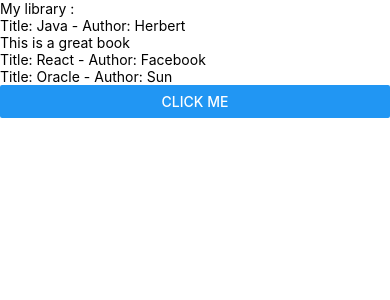
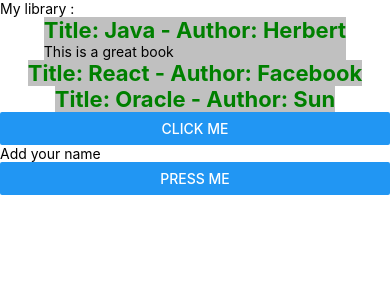
Before and after one commit to saif-mhr/Awesome, a React Native app: screen / in a window 390 px wide. Shown: the top 300 px of the page. Built offline with nearby package versions, Linux system fonts and the light colour scheme.

Commit message:
add more work

```diff
--- a/App.js
+++ b/App.js
@@ -1,110 +1,127 @@
-import React, { useState } from "react";
+import React, { Component } from "react";
 
 import {
   View,
   Text,
-  Button
+  Button,
+  TextInput
 } from "react-native";
 
 import Book from "./Book";
 
-const App = () => {
+export default class App extends Component {
 
-  const[initialBooks, updatedBooks] = useState(
-   [
+  state = {
+    books: [
       { title: "Java", author: "Herbert" },
       { title: "React", author: "Facebook" },
       { title: "Oracle", author: "Sun" }
-   ]
-  );
+    ],
 
-  const onChangeBookNameHandler = newTitle => {
-    updatedBooks(
-      [
-        { title: newTitle, author: "Herbert" },
+    nameValue:''
+  };
+
+  onChangeBookNameHandler = newTitle => {
+     this.setState({
+      books: [
+        { title: newTitle, author: "Khan" },
         { title: "React", author: "Facebook" },
         { title: "Oracle", author: "Sun" }
       ]
-    );
+     });
   };
+
+  // changeTextHandler = text => {
+  //   this.setState({ nameValue: text });
+  // }
+  render() {
+    const { nameValue } = this.state;
     return (
       <View>
         <Text>My library :</Text>
 
         <Book
-        title={initialBooks[0].title}
-        author={initialBooks[0].author}
-        click={() => onChangeBookNameHandler("jre")}
+          title={this.state.books[0].title}
+          author={this.state.books[0].author}
+          click={() => this.onChangeBookNameHandler("jre")}
           >
           <Text>This is a great book</Text>
         </Book>
 
         <Book
-        title={initialBooks[1].title}
-        author={initialBooks[1].author}
+          title={this.state.books[1].title}
+          author={this.state.books[1].author}
         />
 
         <Book
-        title={initialBooks[2].title}
-        author={initialBooks[2].author}
+          title={this.state.books[2].title}
+          author={this.state.books[2].author}
         />
 
-      <Button title="Click me" onPress={onChangeBookNameHandler.bind(this, "Jdk 1.5")} />
+        <Button title="Click me" onPress={this.onChangeBookNameHandler.bind(this, "Jdk 1.5")} />
+
+        <TextInput
+           placeholder="Add your name"
+           onChangeText={text => this.setState({ nameValue: text })}
+           value={nameValue}
+        />
+
+        <Button
+           onPress={() => alert(`Name: ${nameValue}`) }
+           title="Press me"
+        />
       </View>
     );
   }
+}
 
-export default App;
+//export default App;
 
-// export default class App extends Component {
 
-//   state = {
-//     books: [
+// const App = () => {
+
+//   const[initialBooks, updatedBooks] = useState(
+//    [
 //       { title: "Java", author: "Herbert" },
 //       { title: "React", author: "Facebook" },
 //       { title: "Oracle", author: "Sun" }
-//     ],
+//    ]
+//   );
 
-//     otherValue: "other state value"
-//   };
-
-//   onChangeBookNameHandler = newTitle => {
-//      this.setState({
-//       books: [
-//         { title: newTitle, author: "Khan" },
+//   const onChangeBookNameHandler = newTitle => {
+//     updatedBooks(
+//       [
+//         { title: newTitle, author: "Herbert" },
 //         { title: "React", author: "Facebook" },
 //         { title: "Oracle", author: "Sun" }
-//       ]
-//      });
+//      ]
+//     );
 //   };
+//   return (
+//     <View>
+//       <Text>My library :</Text>
 
-//   render() {
-//     return (
-//       <View>
-//         <Text>My library :</Text>
+//       <Book
+//         title={initialBooks[0].title}
+//         author={initialBooks[0].author}
+//         click={() => onChangeBookNameHandler("jre")}
+//       >
+//         <Text>This is a great book</Text>
+//       </Book>
 
-//         <Book
-//           title={this.state.books[0].title}
-//           author={this.state.books[0].author}
-//           click={() => this.onChangeBookNameHandler("jre")}
-//           >
-//           <Text>This is a great book</Text>
-//         </Book>
+//       <Book
+//         title={initialBooks[1].title}
+//         author={initialBooks[1].author}
+//       />
 
-//         <Book
-//           title={this.state.books[1].title}
-//           author={this.state.books[1].author}
-//         />
+//       <Book
+//         title={initialBooks[2].title}
+//         author={initialBooks[2].author}
+//       />
 
-//         <Book
-//           title={this.state.books[2].title}
-//           author={this.state.books[2].author}
-//         />
-
-//         <Button title="Click me" onPress={this.onChangeBookNameHandler.bind(this, "Jdk 1.5")} />
-//       </View>
-//     );
-//   }
+//       <Button title="Click me" onPress={onChangeBookNameHandler.bind(this, "Jdk 1.5")} />
+//     </View>
+//   );
 // }
 
-//export default App;
+// export default App;
--- a/Book.js
+++ b/Book.js
@@ -2,15 +2,16 @@
 import {
   View,
   Text,
-  TouchableOpacity
+  TouchableOpacity,
+  StyleSheet
 } from "react-native";
 
 const Book = props => {
    return (
-       <View>
+       <View style={styles.container}>
 
-       <TouchableOpacity onPress={props.click}>
-           <Text>
+       <TouchableOpacity onPress={props.click} style={{backgroundColor:'silver'}}>
+           <Text style={[{fontWeight: 'bold', color:'green'} , styles.otherText]}>
               Title: {props.title} - Author: {props.author}
            </Text>
            {props.children}
@@ -19,4 +20,16 @@
    );
 }
 
+const styles = StyleSheet.create({
+   container:{
+    alignSelf:'center',
+     alignContent:'center',
+     flexDirection:'column',
+     borderStyle:'solid'
+   },
+
+   otherText:{
+     fontSize:22
+   }
+});
 export default Book;
```
Lines whose indentation alone changed are shown as unchanged.
